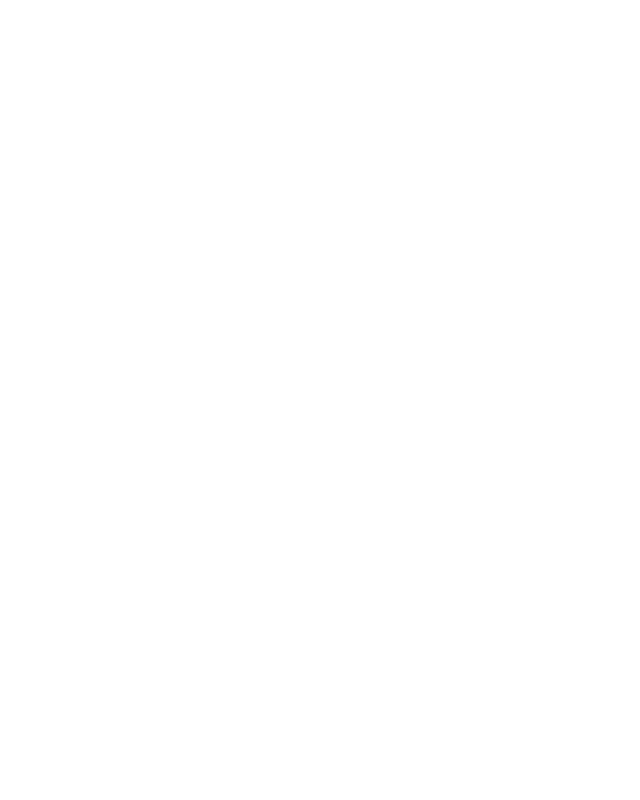
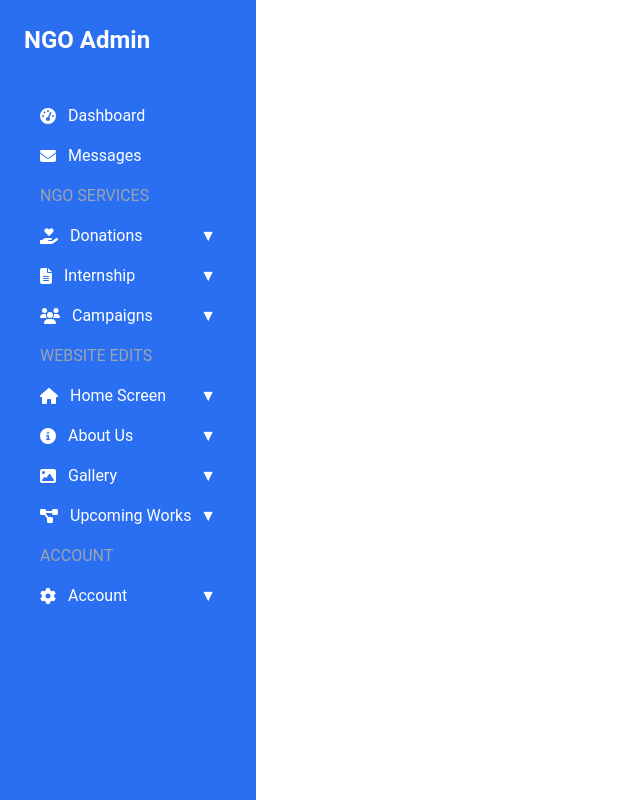
Before and after one commit to OM-PAGARIYA28/NGO_Frontend, a React (Vite) app: page /admin in a window 1280 px wide. Before the commit this address had no page. Shown: the whole page, without its empty margins (0-640 px from the left). Built offline with nearby package versions, Linux system fonts and the light colour scheme.

Commit message:
Admin Sidebar

```diff
--- a/src/App.jsx
+++ b/src/App.jsx
@@ -7,6 +7,7 @@
 import Contact from './pages/Contact'; // Import Contact page
 import Donation from './pages/Donation'; // Import Donation page
 import Volunteer from './pages/Volunteer'; // Import Volunteer page
+import Admin from './pages/Admin'; // Import Admin page
 import './index.css'; // Import global styles
 
 const App = () => {
@@ -21,6 +22,7 @@
           <Route path="/contact" element={<Contact />} /> {/* Contact Page */}
           <Route path="/donation" element={<Donation />} /> {/* Donation Page */}
           <Route path="/volunteer" element={<Volunteer />} /> {/* Volunteer Page */}
+          <Route path="/admin" element={<Admin />} /> {/* Admin Page */}
         </Routes>
       </div>
     </Router>
--- /dev/null
+++ b/src/components/AdminSidebar.jsx
@@ -0,0 +1,86 @@
+import React, { useState } from 'react';
+import { FontAwesomeIcon } from '@fortawesome/react-fontawesome';
+import {
+  faTachometerAlt, faEnvelope, faHandHoldingHeart, faFileAlt, faUsers, faHome, faInfoCircle, faImage, faProjectDiagram, faCog, faSignOutAlt
+} from '@fortawesome/free-solid-svg-icons'; // Import icons
+
+const SidebarItem = ({ title, icon, children }) => {
+  const [isOpen, setIsOpen] = useState(false);
+
+  const toggleDropdown = () => {
+    setIsOpen(!isOpen);
+  };
+
+  return (
+    <div>
+      <div
+        onClick={toggleDropdown}
+        className="flex items-center text-white py-2 px-4 hover:bg-blue-500 cursor-pointer rounded justify-between"
+      >
+        <div className="flex items-center">
+          <FontAwesomeIcon icon={icon} className="mr-3" />
+          <span>{title}</span>
+        </div>
+        <span>{children && (isOpen ? '▲' : '▼')}</span>
+      </div>
+      {isOpen && <div className="ml-4">{children}</div>}
+    </div>
+  );
+};
+
+const Sidebar = () => {
+  return (
+    <div className="w-64 bg-[#2A6FF1] h-screen p-6">
+      <div className="text-white text-2xl font-bold mb-10">NGO Admin</div>
+
+      {/* Dashboard */}
+      <SidebarItem title="Dashboard" icon={faTachometerAlt} />
+
+      {/* Messages */}
+      <SidebarItem title="Messages" icon={faEnvelope} />
+
+      {/* NGO Services */}
+      <div className="text-gray-400 uppercase py-2 px-4">NGO Services</div>
+      <SidebarItem title="Donations" icon={faHandHoldingHeart}>
+        <SidebarItem title="View Donations" />
+      </SidebarItem>
+      <SidebarItem title="Internship" icon={faFileAlt}>
+        <SidebarItem title="Internship Application" />
+        <SidebarItem title="Add Internship Types" />
+      </SidebarItem>
+      <SidebarItem title="Campaigns" icon={faUsers}>
+        <SidebarItem title="Manage Campaigns" />
+      </SidebarItem>
+
+      {/* Website Edits */}
+      <div className="text-gray-400 uppercase py-2 px-4">Website Edits</div>
+      <SidebarItem title="Home Screen" icon={faHome}>
+        <SidebarItem title="Sidebar" />
+      </SidebarItem>
+      <SidebarItem title="About Us" icon={faInfoCircle}>
+        <SidebarItem title="About" />
+        <SidebarItem title="Mission" />
+        <SidebarItem title="Vision" />
+        <SidebarItem title="Impact" />
+        <SidebarItem title="Contact Information" />
+        <SidebarItem title="Manage FAQs" />
+      </SidebarItem>
+      <SidebarItem title="Gallery" icon={faImage}>
+        <SidebarItem title="Manage" />
+        <SidebarItem title="Edit Tiles" />
+      </SidebarItem>
+      <SidebarItem title="Upcoming Works" icon={faProjectDiagram}>
+        <SidebarItem title="Manage" />
+      </SidebarItem>
+
+      {/* Account */}
+      <div className="text-gray-400 uppercase py-2 px-4">Account</div>
+      <SidebarItem title="Account" icon={faCog}>
+        <SidebarItem title="Settings" />
+        <SidebarItem title="Logout" icon={faSignOutAlt} />
+      </SidebarItem>
+    </div>
+  );
+};
+
+export default Sidebar;
--- /dev/null
+++ b/src/pages/Admin.jsx
@@ -0,0 +1,12 @@
+import React from 'react'
+import AdminSidebar from '../components/AdminSidebar';
+
+const Admin = () => {
+  return (
+    <>
+        <AdminSidebar />
+    </>
+  )
+}
+
+export default Admin;
```
